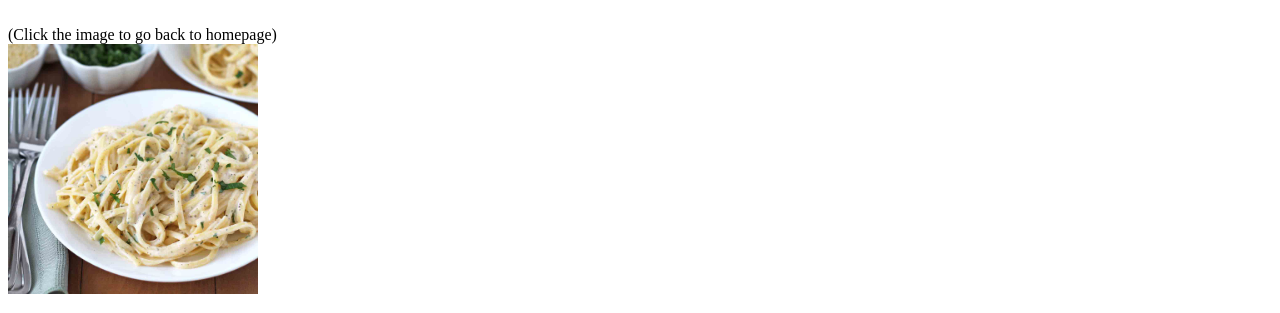
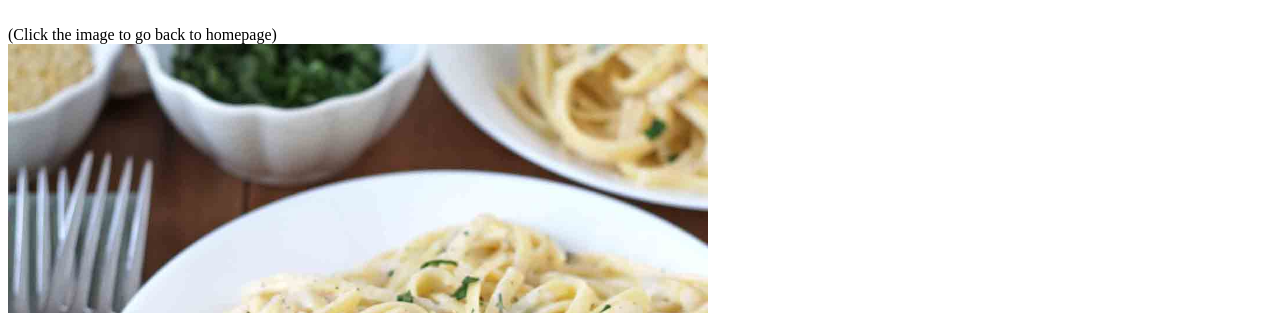
Before and after one commit to EldenArgentum/Recipes, a plain HTML site: page pages/CreamyGarlicPasta.html in a window 1280 px wide. Shown: the top 313 px of the page. Drawn offline with Linux system fonts and the light colour scheme.

Commit message:
Resize picture
Resized picture to make it fit better.

```diff
--- a/pages/CreamyGarlicPasta.html
+++ b/pages/CreamyGarlicPasta.html
@@ -10,7 +10,7 @@
     <br> (Click the image to go back to homepage) </br>
   </body>
   <a href="../index.html"><img src="../images/CreamyGarlicPasta.jpg"
-  width="250"></a>
+  width="700"></a>
   <h1>Creamy Garlic Pasta</h1>
   This is a very easy recipe that you can make in less than 30 minutes.
   This can be good for days where you just come back home and need a
```
Also changed, not shown: pages/MyWayAlfredo.html (+1 -1 lines).
